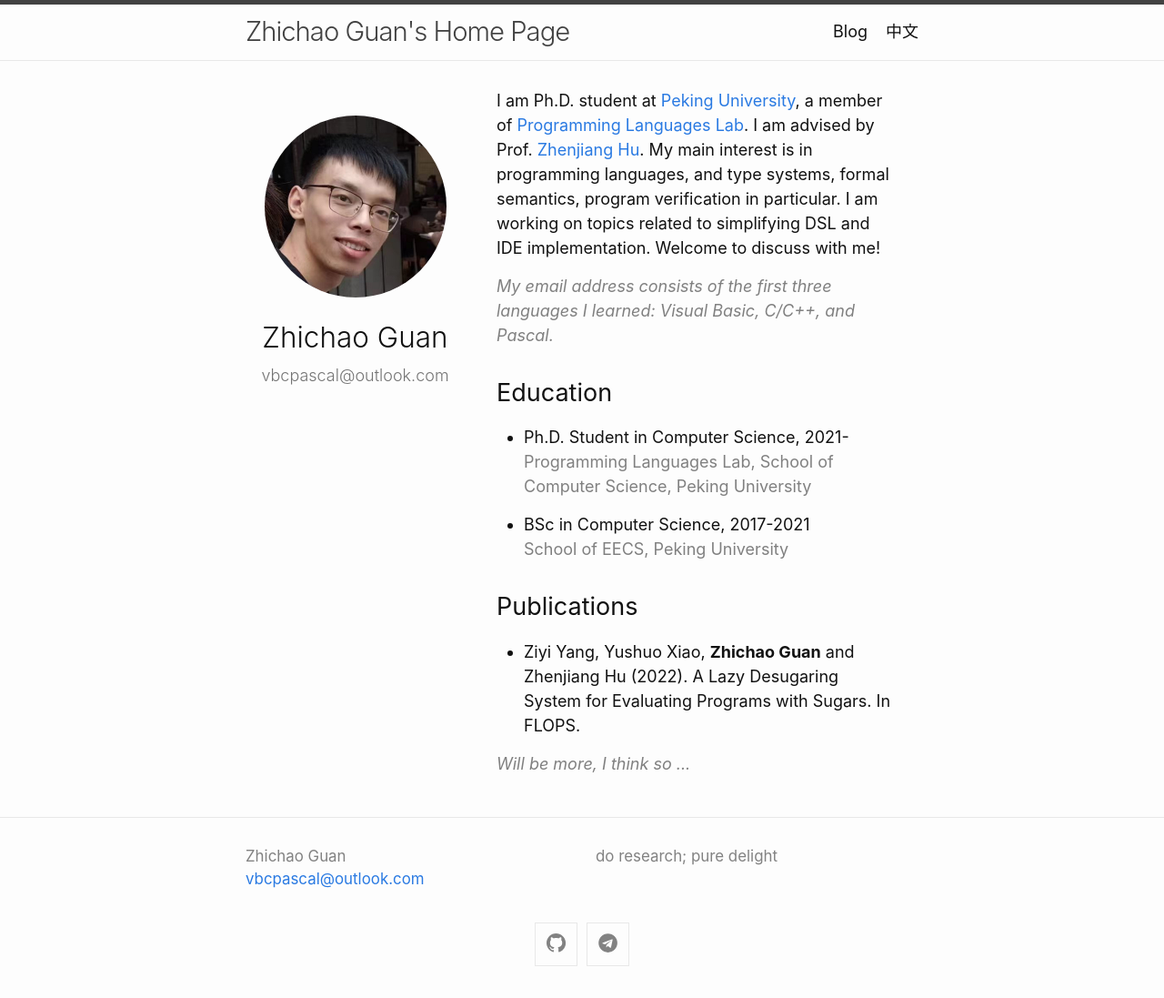
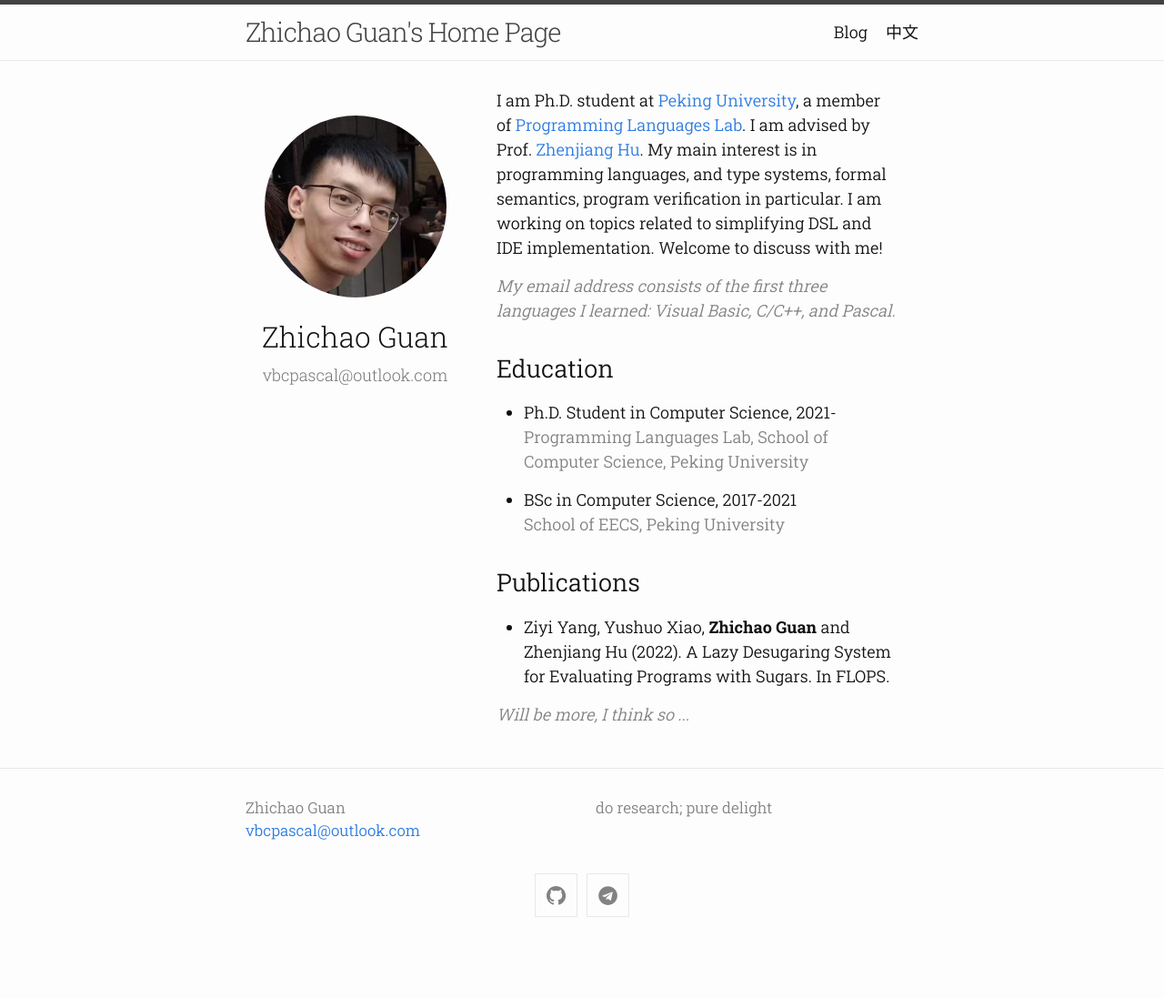
Before and after one commit to vbcpascal/vbcpascal.github.io, a Jekyll site: the page built from index.md, in a window 1280 px wide. Shown: the whole page at 91% size. Built offline with Jekyll 4.4.1, drawn with Linux system fonts in a browser that asks for light colours; after the commit the page ends 1043 px from its top, so only the background shows below that.

Commit message:
Modify fonts and picture

```diff
--- a/_sass/minima/_layout.scss
+++ b/_sass/minima/_layout.scss
@@ -231,7 +231,8 @@
 
 .post-link {
   display: block;
-  @include relative-font-size(1.5);
+  color: $text-color;
+  @include relative-font-size(1.2);
 }
 
 
--- a/_sass/minima/initialize.scss
+++ b/_sass/minima/initialize.scss
@@ -1,11 +1,13 @@
 @charset "utf-8";
+
+@import url('https://fonts.googleapis.com/css2?family=Roboto+Slab:wght@100..900&display=swap');
 
 // Define defaults for each variable.
 
-$base-font-family: -apple-system, system-ui, BlinkMacSystemFont, "Segoe UI", "Segoe UI Emoji", "Segoe UI Symbol", "Apple Color Emoji", Roboto, Helvetica, Arial, sans-serif !default;
+$base-font-family: "Roboto Slab", serif;
 $code-font-family: "Menlo", "Inconsolata", "Consolas", "Roboto Mono", "Ubuntu Mono", "Liberation Mono", "Courier New", monospace;
 $base-font-size: 18px !default;
-$base-font-weight: 400 !default;
+$base-font-weight: 350 !default;
 $small-font-size: $base-font-size * 0.875 !default;
 $base-line-height: 1.5 !default;
 
```
Also changed, not shown: assets/author/self2.jpg (added).
